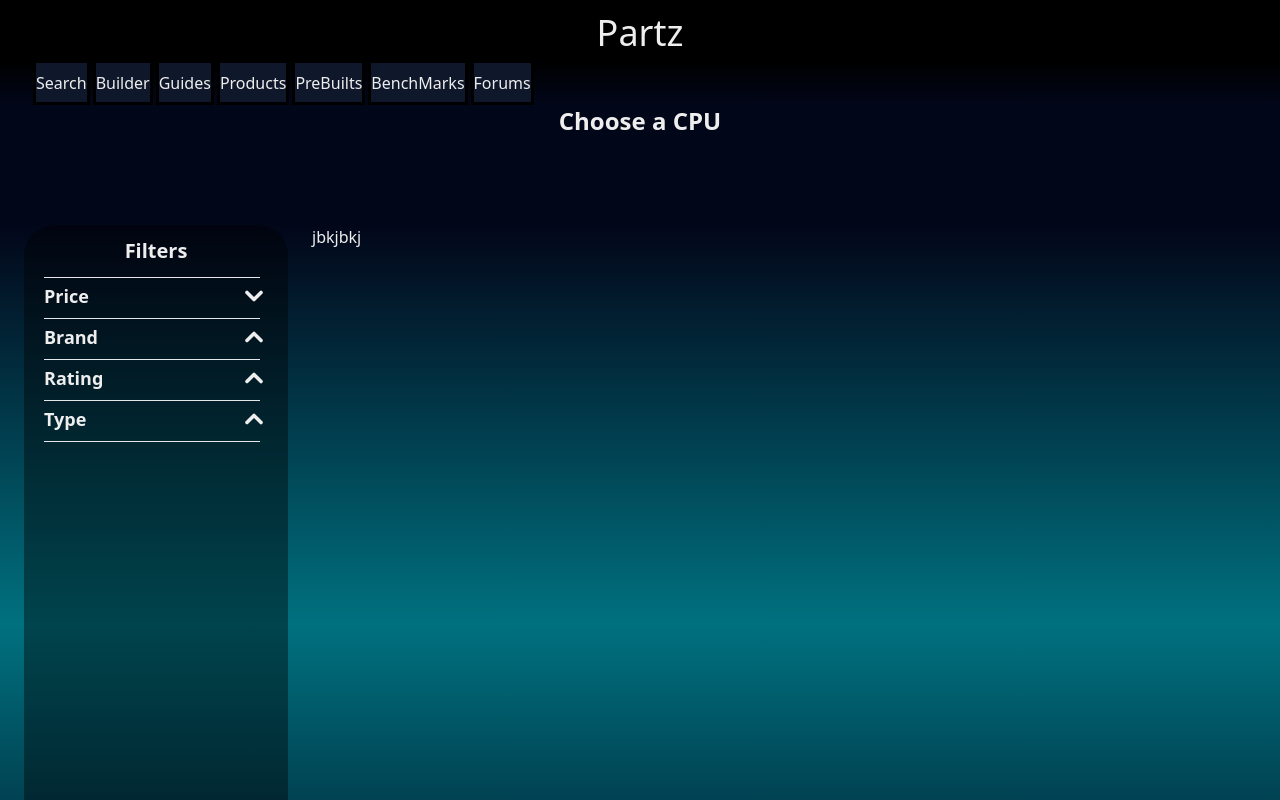
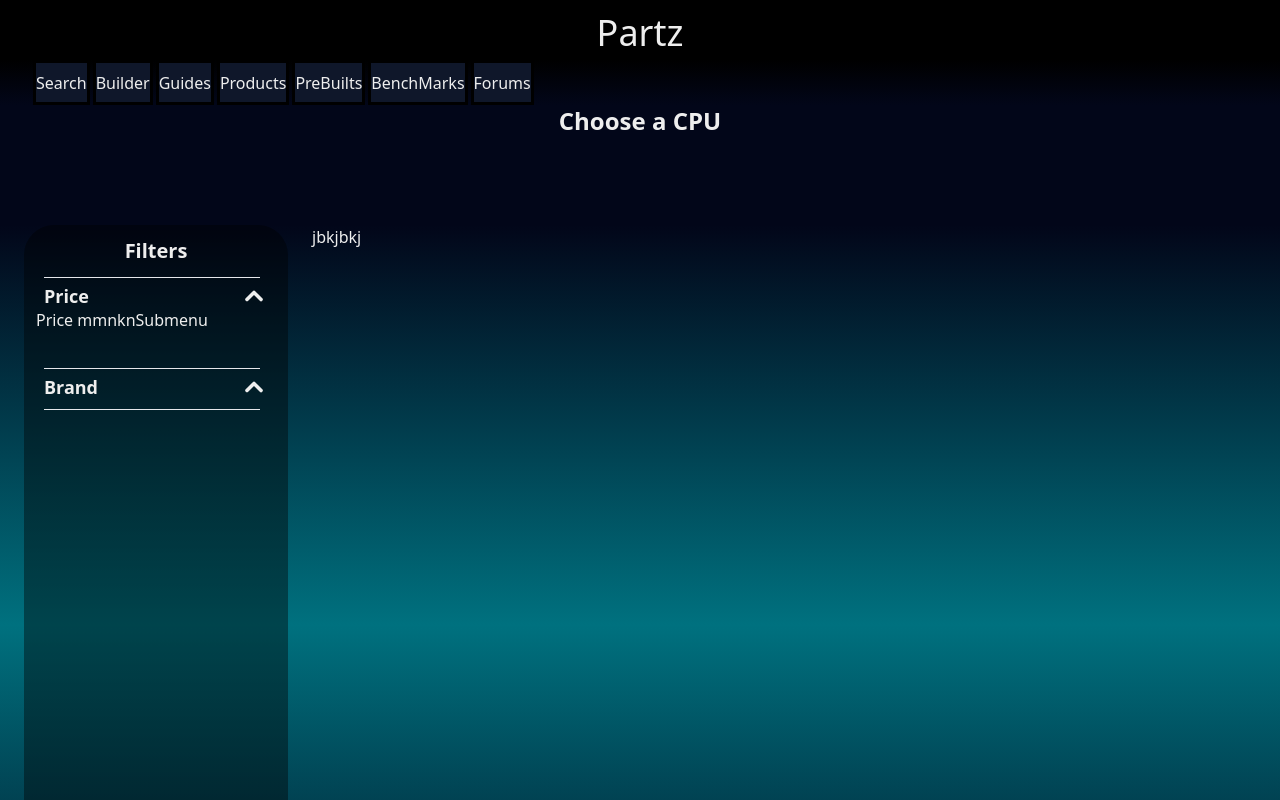
Before and after one commit to Palash3101/Partz, a Next.js app: page /products/cpu in a window 1280 px wide. Both pictures are taken after a click on the button 257 px from the left and 296 px from the top of the page. Shown: the top 800 px of the page. Built offline with nearby package versions, Linux system fonts and the light colour scheme.

Commit message:
sidebarUpdates

```diff
--- a/package.json
+++ b/package.json
@@ -12,7 +12,7 @@
     "clsx": "^2.1.1",
     "embla-carousel": "^8.5.2",
     "embla-carousel-react": "^8.5.2",
-    "motion": "^12.4.2",
+    "motion": "^12.4.10",
     "next": "15.1.7",
     "react": "^19.0.0",
     "react-dom": "^19.0.0",
--- a/src/components/FilterSidebar/FilterSidebar.js
+++ b/src/components/FilterSidebar/FilterSidebar.js
@@ -3,6 +3,7 @@
 import React from 'react'
 import { HiChevronDown, HiChevronUp } from "react-icons/hi";
 import { useState } from 'react';
+import PriceSubmenu from '../FilterSubmenus/PriceSubmenu';
 
 function FilterSidebar() {
 
@@ -29,13 +30,12 @@ function FilterSidebar() {
             Price
         </span>
 
-        <button className='pr-1.5' onClick={()=>{setPriceToggle(!priceToggle)}}>
-            {priceToggle ?
-                <HiChevronDown style={{scale:2.2}}/> :
-                <HiChevronUp style={{scale:2.2}}/>
-            }
-        </button>
+        <DropdownButton Toggle={priceToggle} SetToggle={setPriceToggle}/>
+
+
     </div>
+
+    {priceToggle?<PriceSubmenu/>:null}
     <hr className='w-[90%] mt-2 mb-1 ml-2'/>
 
 
@@ -56,7 +56,7 @@ function FilterSidebar() {
 
 
 
-    <div className='flex justify-between px-2'>
+    {/* <div className='flex justify-between px-2'>
         <span className='font-bold text-lg'>
             Rating
         </span>
@@ -85,10 +85,24 @@ function FilterSidebar() {
             }
         </button>
     </div>
-    <hr className='w-[90%] mt-2 mb-1 ml-2'/>
+    <hr className='w-[90%] mt-2 mb-1 ml-2'/>  */}
 
     </div>
   )
 }
 
 export default FilterSidebar
+
+
+
+export function DropdownButton({Toggle, SetToggle}){
+    return(
+    <button className='pr-1.5' onClick={()=>{SetToggle(!Toggle)}}>
+    {Toggle ?
+        <HiChevronUp style={{scale:2.2}}/>:
+        <HiChevronDown style={{scale:2.2}}/>
+
+    }
+    </button>
+    )
+}
--- /dev/null
+++ b/src/components/FilterSubmenus/Price.module.css
@@ -0,0 +1,6 @@
+.PriceSubmenu{
+    transform: translateY(-5%);
+    transition: transfrom ease-in-out 0.5s;
+    opacity: 100ms ease-in-out;
+    height: 50px;
+}
--- /dev/null
+++ b/src/components/FilterSubmenus/PriceSubmenu.js
@@ -0,0 +1,12 @@
+import React from 'react'
+import styles from './Price.module.css'
+
+function PriceSubmenu() {
+  return (
+    <div className={styles.PriceSubmenu}>
+        Price mmnknSubmenu
+    </div>
+  )
+}
+
+export default PriceSubmenu
```
Also changed, not shown: 1 other file (tests, documents, lock files or other folders).
